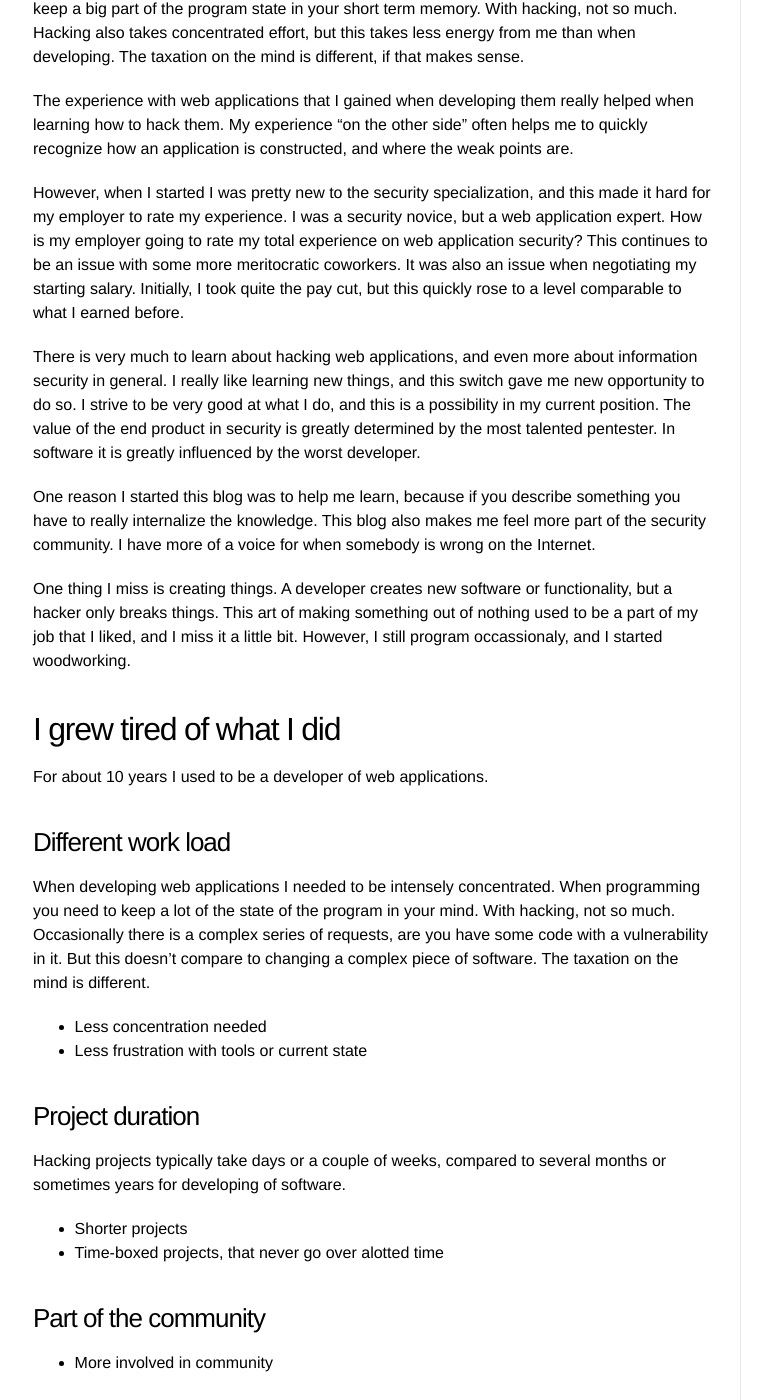
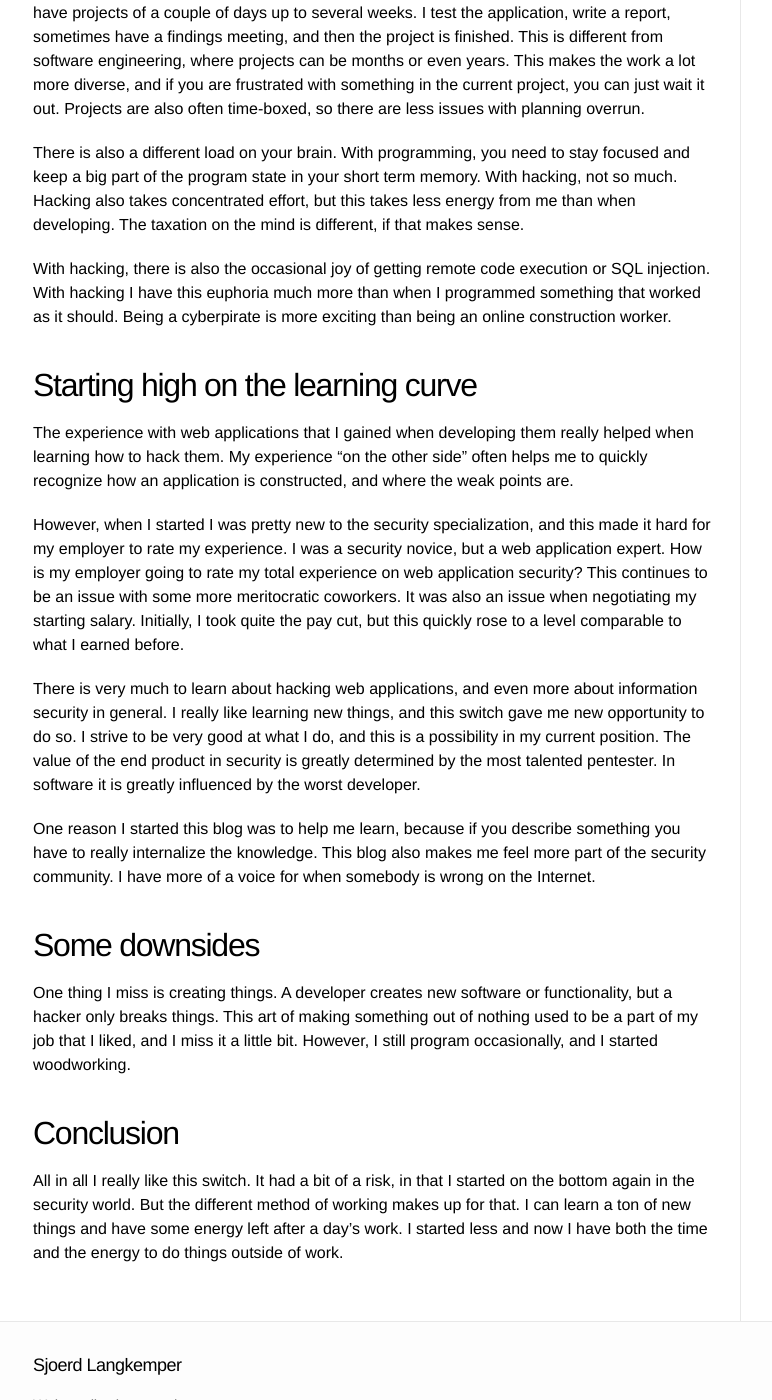
Before and after one commit to Sjord/Sjord.github.io, a Jekyll site: the page built from _posts/2016-06-09-from-developer-to-pentester.md, in a window 1280 px wide and 1400 px high, scrolled down 1069 px. Shown: the whole window, without its empty margins (107-879 px from the left). Built offline with Jekyll 4.4.1, drawn with Linux system fonts in a browser that asks for light colours; some of the changed text lies outside the part shown.

Commit message:
Add chapters

```diff
--- a/_posts/2016-06-09-from-developer-to-pentester.md
+++ b/_posts/2016-06-09-from-developer-to-pentester.md
@@ -5,21 +5,29 @@
 date: 2017-08-16
 ---
 
-Last year I switched from developing web applications to hacking them.
+Last year I switched from developing web applications to hacking them. In this post I describe why I made the switch and how that turned out for me.
 
-I am currently a pentester, or ethical hacker, where I try to hack software for our customers in order to make it more secure. I started with this about a year ago. Before that, I was a software developer. In this post I describe why I switched and how that switch has been.
+## Growing tired with software development
+
+I am currently a pentester, or ethical hacker, where I try to hack software for our customers in order to make it more secure. I started with this about a year ago. Before that, I was a software developer.
 
 Developing software is hard. On top of that, as a perfectionist I had high demands on the quality of the software I was building. As part of a team within a company, I did not always have full control over the quality or the development process.  This caused a perpetual frustration, where I was discontent with the product we created but also not in a position to do anything about this.
 
 I switched jobs a couple of times, thinking that the company I worked for was a rotten apple and that another company would surely do things better. This turned out not to be the case. On my last job, I got burned out. I got coaching from someone from HR who helped me to look at my work situation. This made me realize that me and programming are not the match I used to think we were.
 
-I am pretty good at programming. I like creating things out of nothing and learning all the intracasies and patterns of a programming language. It is just that making your own little program is a lot different from developing large software in a company.
+I am pretty good at programming. I like creating things out of nothing and learning all the intricacies and patterns of a programming language. It is just that making your own little program is a lot different from developing large software in a company.
 
 So, I decided to no longer do programming, but for some time I didn't know what to do instead. I thought of becoming a researcher, or designing robots or assembly lines. However, I found something that matches both my history as developer of web applications and my skills of precise, innovative and keen to learn. I became a pentester.
+
+## Differences between developing and pentesting
 
 Pentesting is pretty different from development. First of all, the projects are a lot shorter. I now have projects of a couple of days up to several weeks. I test the application, write a report, sometimes have a findings meeting, and then the project is finished. This is different from software engineering, where projects can be months or even years. This makes the work a lot more diverse, and if you are frustrated with something in the current project, you can just wait it out. Projects are also often time-boxed, so there are less issues with planning overrun.
 
 There is also a different load on your brain. With programming, you need to stay focused and keep a big part of the program state in your short term memory. With hacking, not so much. Hacking also takes concentrated effort, but this takes less energy from me than when developing. The taxation on the mind is different, if that makes sense.
+
+With hacking, there is also the occasional joy of getting remote code execution or SQL injection. With hacking I have this euphoria much more than when I programmed something that worked as it should. Being a cyberpirate is more exciting than being an online construction worker.
+
+## Starting high on the learning curve
 
 The experience with web applications that I gained when developing them really helped when learning how to hack them. My experience "on the other side" often helps me to quickly recognize how an application is constructed, and where the weak points are.
 
@@ -29,39 +37,10 @@
 
 One reason I started this blog was to help me learn, because if you describe something you have to really internalize the knowledge. This blog also makes me feel more part of the security community. I have more of a voice for when somebody is wrong on the Internet.
 
-One thing I miss is creating things. A developer creates new software or functionality, but a hacker only breaks things. This art of making something out of nothing used to be a part of my job that I liked, and I miss it a little bit. However, I still program occassionaly, and I started woodworking.
+## Some downsides
 
+One thing I miss is creating things. A developer creates new software or functionality, but a hacker only breaks things. This art of making something out of nothing used to be a part of my job that I liked, and I miss it a little bit. However, I still program occasionally, and I started woodworking.
 
+## Conclusion
 
-## I grew tired of what I did
-
-For about 10 years I used to be a developer of web applications.
-
-### Different work load
-
-When developing web applications I needed to be intensely concentrated. When programming you need to keep a lot of the state of the program in your mind. With hacking, not so much. Occasionally there is a complex series of requests, are you have some code with a vulnerability in it. But this doesn't compare to changing a complex piece of software. The taxation on the mind is different.
-
-* Less concentration needed
-* Less frustration with tools or current state
-
-### Project duration
-
-Hacking projects typically take days or a couple of weeks, compared to several months or sometimes years for developing of software.
-
-* Shorter projects
-* Time-boxed projects, that never go over alotted time
-
-### Part of the community
-
-* More involved in community
-
-### Just breaking things
-
-* Missing creating things
-* Lack of automation
-
-## Transition
-
-* Advantage that you have been on the other side
-* How developing webapps helps me hacking them
-* Hard to judge experience
+All in all I really like this switch. It had a bit of a risk, in that I started on the bottom again in the security world. But the different method of working makes up for that. I can learn a ton of new things and have some energy left after a day's work. I started less and now I have both the time and the energy to do things outside of work.
```
